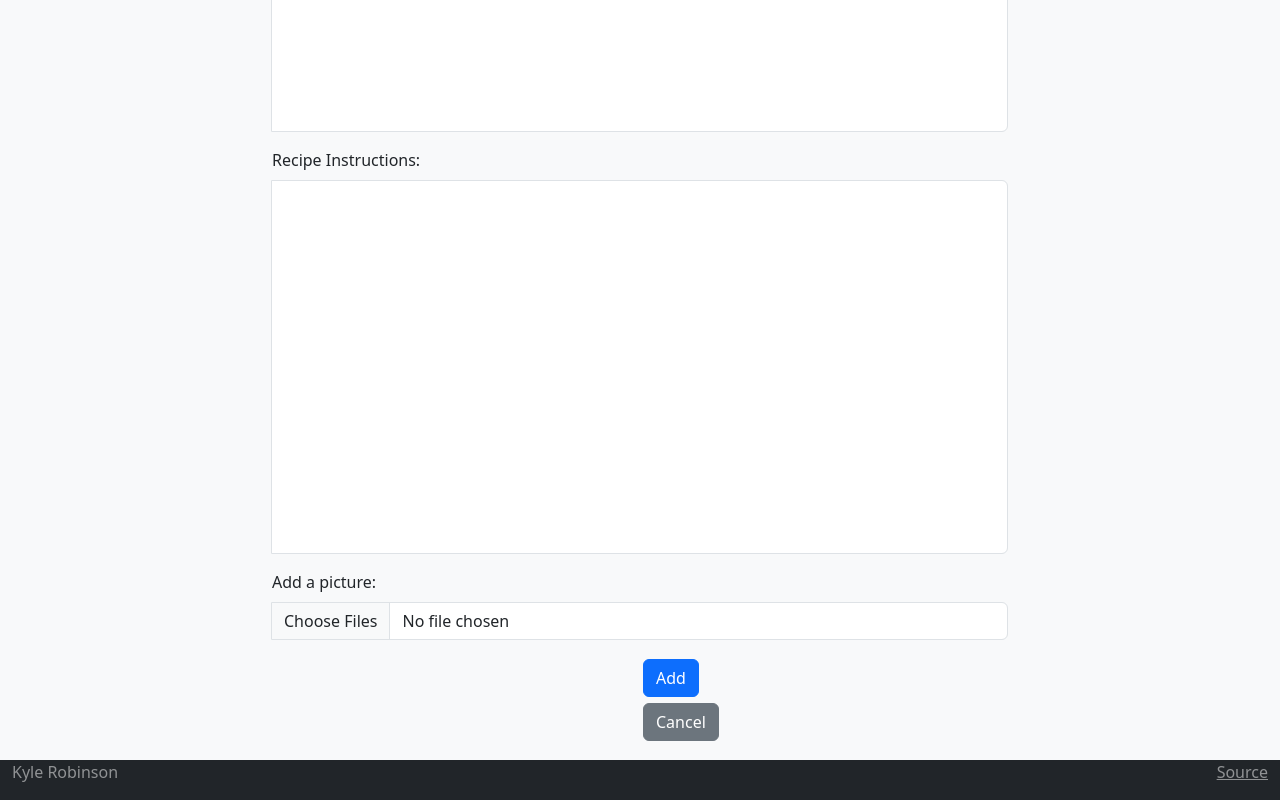
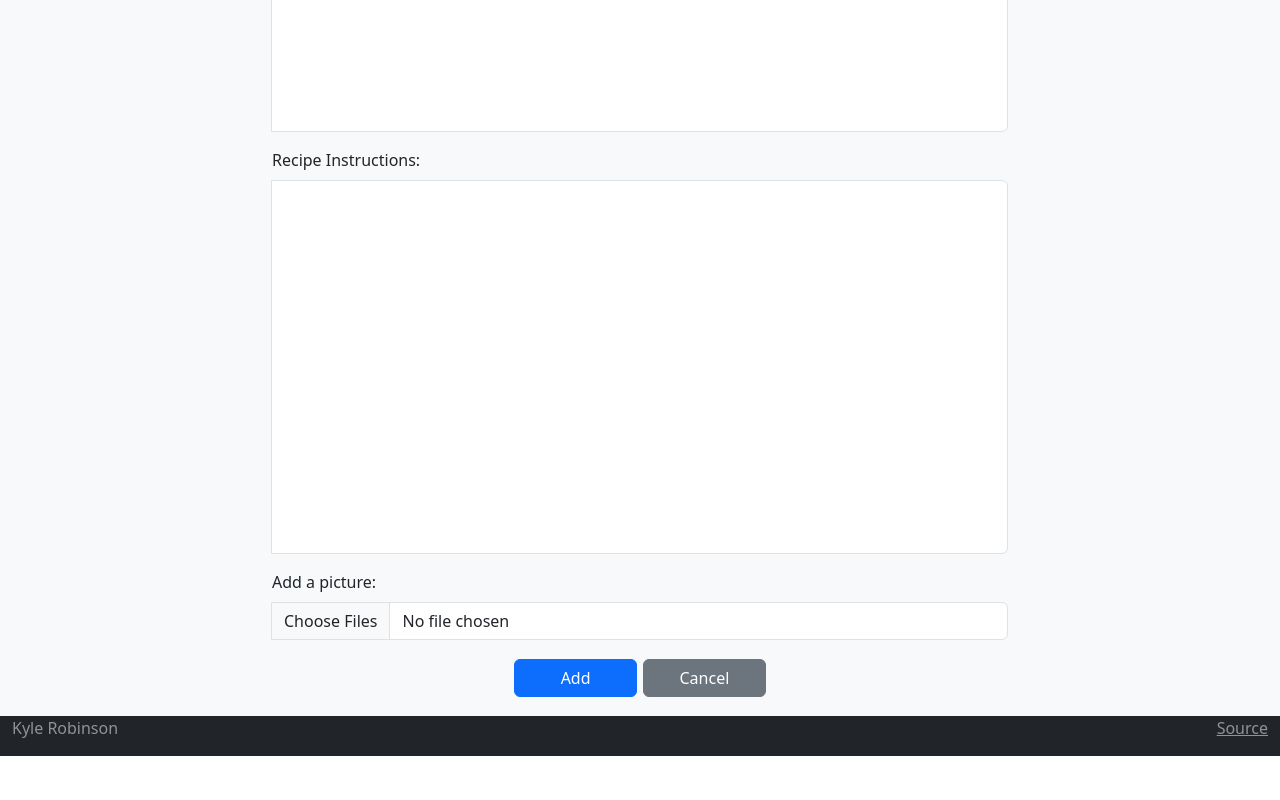
Before and after one commit to robinkyl002/cs260-startup, a React (Vite) app: page /new in a window 1280 px wide. Shown: the part 545-1345 px from the top of the page. After the commit the page ends 1301 px from the top, so only its background shows below. Built offline with nearby package versions, Linux system fonts and the light colour scheme.

Commit message:
updated styling to fix alignment of buttons

```diff
--- a/src/new/new.css
+++ b/src/new/new.css
@@ -5,7 +5,7 @@
 }
 
 form {
-    padding: 1.0em;
+  padding: 1em;
   display: flex;
   flex-direction: column;
   justify-content: space-around;
@@ -24,16 +24,15 @@ form {
   flex: 1;
   align-items: start;
   justify-content: space-around;
-
 }
 
 input {
-    padding: 1.0em;
+  padding: 1em;
   width: 100%;
 }
 
 textarea {
-    padding: 1.0em;
+  padding: 1em;
   width: 100%;
   resize: none;
 }
@@ -43,8 +42,15 @@ label {
 }
 
 #new-recipe-buttons {
-    padding: 0 35vw;
+  display: flex;
+  flex-direction: row;
   align-self: center;
   align-items: center;
-    width: 100%;
+  width: 35%;
 }
+
+#new-recipe-buttons > button {
+  flex: 1;
+  align-self: center;
+  align-items: center;
+}
```
Lines whose indentation alone changed are shown as unchanged.
